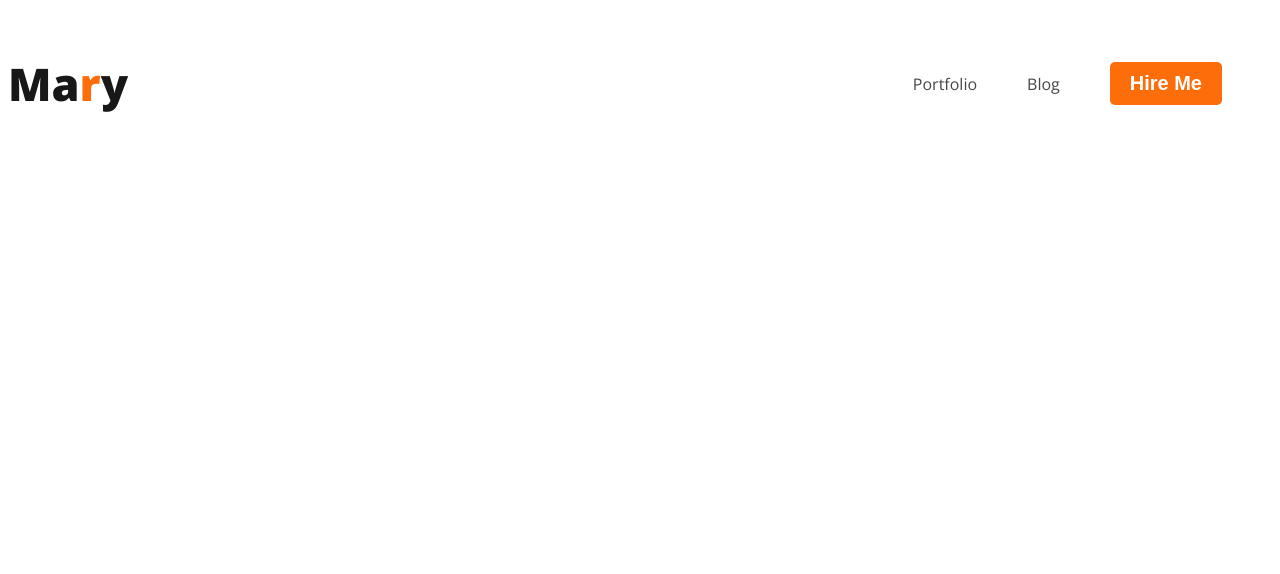
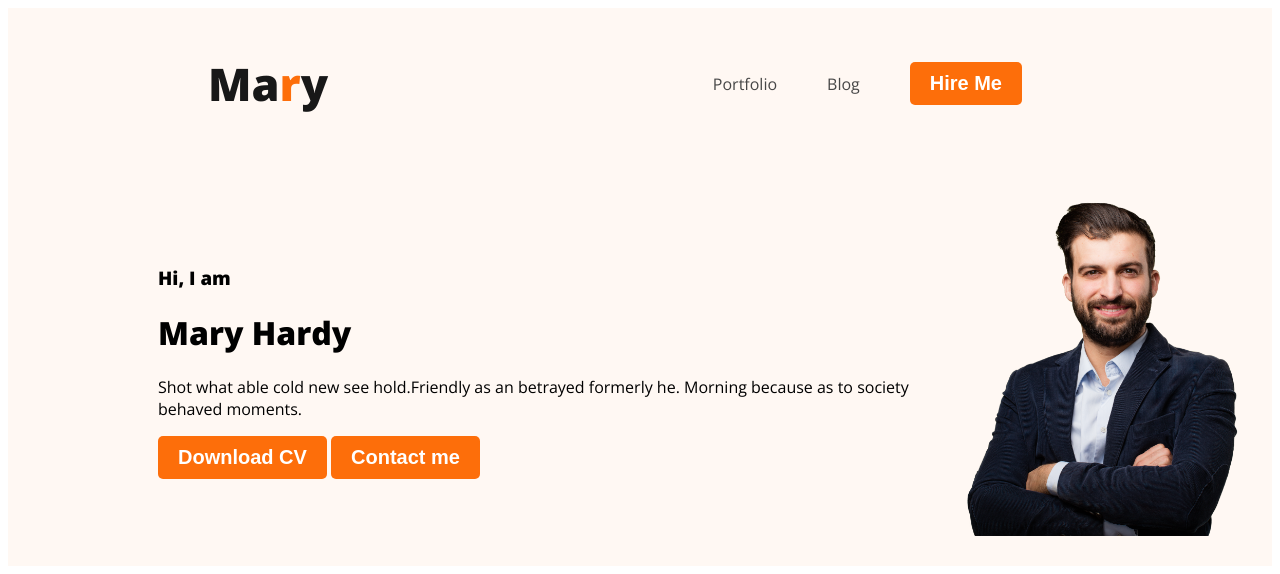
Before and after one commit to Moinuddin-hub/developer-protfulio, a plain HTML site: page index.html in a window 1280 px wide. Drawn offline with nearby package versions, Linux system fonts and the light colour scheme.

Commit message:
added the banner

```diff
--- a/index.html
+++ b/index.html
@@ -19,6 +19,17 @@
             <li><button class="btn-primary">Hire Me</button></li>
         </ul>
     </nav>
+    <div class="banner">
+           <div class="banner-content">
+             <h3 class="banner-greeding">Hi, I  am</h3>
+              <h1 class="banner-title">Mary Hardy</h1>
+              <P>Shot what able cold new see hold.Friendly as an betrayed formerly he.
+                 Morning because as to society behaved moments.</P>
+                 <button class="btn-primary">Download CV</button>
+                 <button class="btn-primary">Contact me</button>
+           </div>
+           <img src="/images/hardy.png" alt="" class="banner-profile">
+    </div>
     </header>
     <main>
 
--- a/styles/protfulio.css
+++ b/styles/protfulio.css
@@ -8,6 +8,7 @@ nav{
     display: flex;
     justify-content: space-between;
     align-items: center;
+    margin: 0 200px;
 }
 
 .nav-title{
@@ -41,3 +42,15 @@ nav a{
     text-decoration: none;
     color: #474747;
 }
+/*header style*/
+.header{
+    background-color: #FFF8F3;
+}
+.banner{
+    display: flex;
+    align-items: center;
+   padding: 30px 30px 30px 150px;
+}
+.banner-profile{
+    width: 300px;
+}
```
